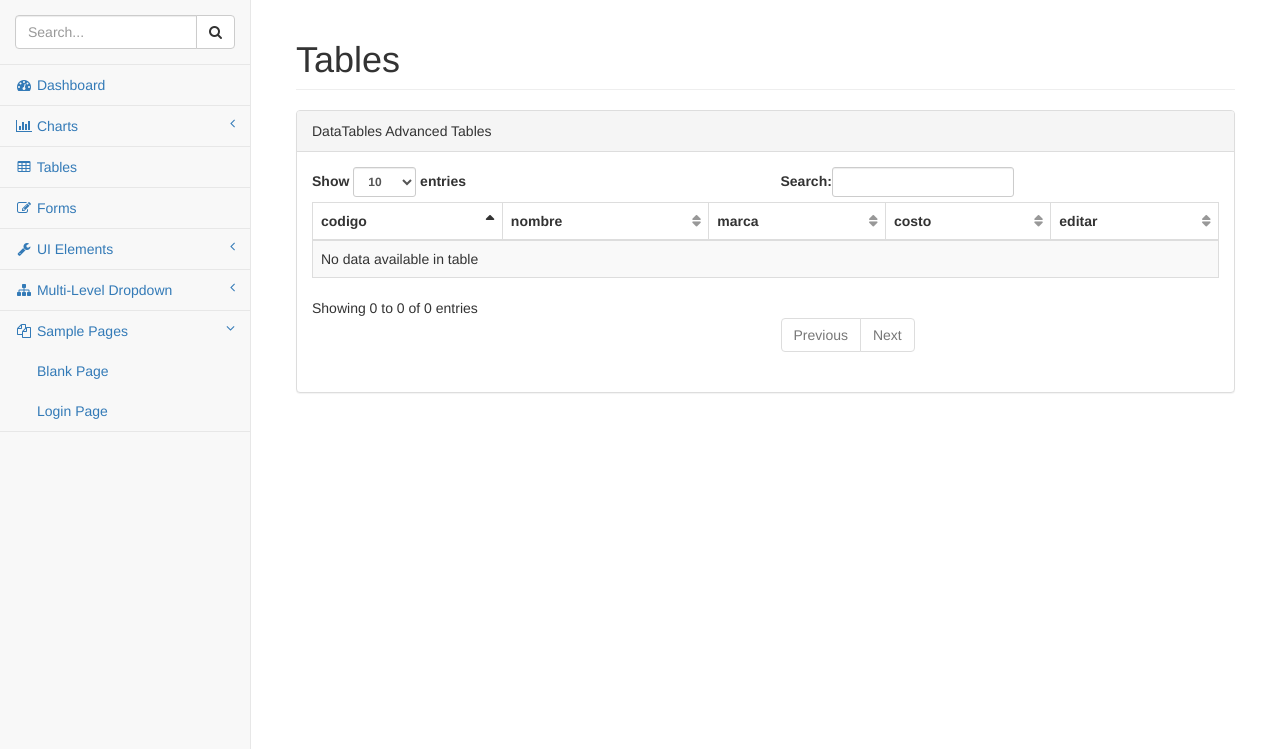
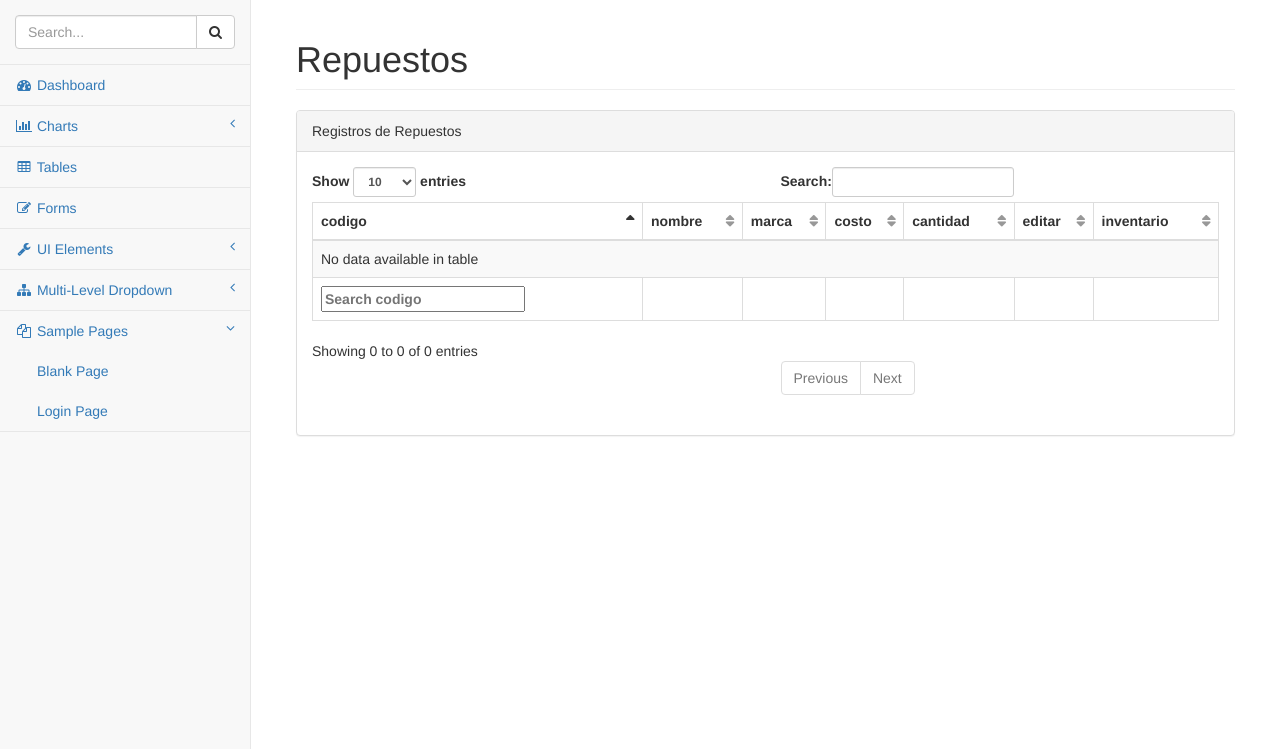
Before and after one commit to alvaromartinez986/SICON, a Django app: page /repuestos/ in a window 1280 px wide. Shown: the part 51-800 px from the top of the page. Run offline with Django 3.2, Linux system fonts and the light colour scheme; data that the repository does not hold is empty; some libraries are stand-ins or nearby versions.

Commit message:
formulario ppara añadir registros al inventarioy filering por codigo

```diff
--- a/SICON/SICON/urls.py
+++ b/SICON/SICON/urls.py
@@ -12,5 +12,6 @@ urlpatterns = patterns('',
     url(r'^repuestos-editar/(\d+)$',editar_repuesto),
     url(r'^repuestos/crear',crear_repuesto),
     url(r'^repuestos/',listar_repuestos),
+    url(r'^repuestos-inventario/(\d+)$',inventario),
 
 )
--- a/SICON/administrador/models.py
+++ b/SICON/administrador/models.py
@@ -2,7 +2,7 @@ from django.db import models
 
 # Create your models here.
 class Repuesto (models.Model):
-	codigo = models.CharField(max_length = 40, unique=True)
+	codigo = models.CharField(max_length = 40, unique=True, primary_key=True)
 	nombre = models.CharField(max_length = 40, unique=True)
 	marca  = models.CharField(max_length = 40)
 	costo  = models.IntegerField(blank=True, null=True)
--- a/SICON/administrador/views.py
+++ b/SICON/administrador/views.py
@@ -33,3 +33,14 @@ def editar_repuesto(request, id):
 		else:
 			return HttpResponseRedirect("/repuestos")
 	return render(request, 'lista_repuestos.html', {'repuestos': repuestos, 'edicion': True, 'form_edicion': form_edicion})
+
+def inventario (request,id):
+	print ("inventario")
+	repuestos= Repuesto.objects.all()
+	repuesto = Repuesto.objects.get(pk = id)
+	if request.method == 'POST':
+		cantidad = request.POST['cantidad_inv']
+		repuesto.cantidad+= int (cantidad)
+		repuesto.save()
+		return HttpResponseRedirect('/repuestos/')
+	return render(request, 'lista_repuestos.html', {'repuestos': repuestos, 'inventario': True, 'rep': repuesto})
--- a/SICON/templates/lista_repuestos.html
+++ b/SICON/templates/lista_repuestos.html
@@ -6,6 +6,7 @@ herencia de blank.html que es la plantilla de la pagina
 {% block css %}
   <link href="//maxcdn.bootstrapcdn.com/bootstrap/3.2.0/css/bootstrap.min.css" rel="stylesheet"> </link>
         <link href="//oss.maxcdn.com/jquery.bootstrapvalidator/0.5.2/css/bootstrapValidator.min.css" rel="stylesheet"> </link>
+
 {%endblock%}
 
 <!--
@@ -14,27 +15,42 @@ en esta seccion se va a poner el contenido de la pagina
 {%block content%}
 
 
- <h1 class="page-header">Tables</h1>
+ <h1 class="page-header">Repuestos</h1>
 <!-- /.row -->
             <div class="row">
                 <div class="col-lg-12">
                     <div class="panel panel-default">
                         <div class="panel-heading">
-                            DataTables Advanced Tables
+                            Registros de Repuestos
                         </div>
                         <!-- /.panel-heading -->
                         <div class="panel-body">
                             <div class="dataTable_wrapper">
-                                <table class="table table-striped table-bordered table-hover" id="dataTables-example">
+                                <table class="table table-striped table-bordered table-hover" id="repuestos">
                                     <thead>
                                         <tr>
                                             <th>codigo</th>
                                             <th>nombre</th>
                                             <th>marca</th>
                                             <th>costo</th>
+                                            <th>cantidad</th>
                                             <th>editar</th>
+                                            <th>inventario</th>
+
                                         </tr>
                                     </thead>
+                                    <tfoot>
+                                    <tr>
+                                            <th>codigo</th>
+                                            <th></th>
+                                            <th></th>
+                                            <th></th>
+                                            <th></th>
+                                            <th></th>
+                                            <th></th>
+
+                                        </tr>
+                                    </tfoot>
                                     <tbody>
                                         {%for rep in repuestos %}
                                         <tr>
@@ -42,7 +58,9 @@ en esta seccion se va a poner el contenido de la pagina
 											<td>{{rep.nombre}}</td>
 											<td>{{rep.marca}}</td>
 											<td>{{rep.costo}}</td>
-											<td><a href="/repuestos-editar/{{rep.id}}"><button class="btn btn-xs btn-info dim"><i class="fa fa-check-square-o"></i> Editar</button></a></td>
+											<td>{{rep.cantidad}}</td>
+											<td><a href="/repuestos-editar/{{rep.codigo}}"><button class="btn btn-xs btn-info dim"><i class="fa fa-check-square-o"></i> Editar</button></a></td>
+											<td><a href="/repuestos-inventario/{{rep.codigo}}"><button class="btn btn-xs btn-info dim"><i class="fa fa-check-square-o"></i> Editar</button></a></td>
                                         </tr>
                                         {%endfor%}
 
@@ -143,6 +161,56 @@ en esta seccion se va a poner el contenido de la pagina
 {%endif%}
 
 
+{% if inventario %}
+
+    <button type="button" id="botonModalInv" data-toggle="modal" data-target="#inventarioRepuesto"
+            style="display:none;"></button>
+    <div class="modal inmodal" id="inventarioRepuesto" tabindex="-1" role="dialog" aria-hidden="true">
+        <div class="modal-dialog">
+            <div class="modal-content animated fadeIn">
+                <div class="modal-header">
+                    <button type="button" class="close" data-dismiss="modal"><span
+                            aria-hidden="true">&times;</span><span class="sr-only">Close</span>
+                    </button>
+                    <i class="fa fa-users modal-icon"></i>
+                    <h4 class="modal-title">Inventario</h4>
+                    <small class="font-bold">
+                        por este formulario podra agregar cantidad al repuesto {{rep.nombre}}
+                    </small>
+                </div>
+                <div  class="modal-body">
+                    <form id= "form_inventario" action="" method="post" class="form-horizontal">
+                        {% csrf_token %}
+                        <!-- codigo -->
+                        <div class="form-group">
+                            <label class="col-lg-4 control-label">Cantidad actual</label>
+                            <input class="col-lg-6" id="disabledInput" class="form-control" type="text" disabled="" value={{rep.cantidad}} >
+
+                            </input>
+                            </div>
+                        <!-- nombre -->
+                        <div class="form-group">
+                            <label class="col-lg-4 control-label">Cantidad A Registrar</label>
+                            <input name="cantidad_inv"class="col-lg-6" type="number" min="1" ng-model="name">
+                            </input>
+                        </div>
+                        <div class="modal-footer">
+                            <button type="button" class="btn btn-white"
+                                    href="/repuestos" data-dismiss="modal">Cancelar
+                            </button>
+                            <button type="submit" class="btn btn-primary">Guardar cambios
+                            </button>
+                        </div>
+
+
+
+                    </form>
+                </div>
+            </div>
+        </div>
+    </div>
+{%endif%}
+
 
 <!--
           acontinuacion se pone el codigo para la edicion
@@ -167,13 +235,36 @@ para traer el bloque de codigo que esta en la pagina blank.html
     <script type="text/javascript" src="../static/validator.js"></script>
 
     <!-- Page-Level Demo Scripts - Tables - Use for reference -->
-    <script>
-    $(document).ready(function() {
-        $('#dataTables-example').DataTable({
-                responsive: true
-        });
-    });
+
+     <script>
+      $(document).ready(function() {
+    // Setup - add a text input to each footer cell
+          var i=0;
+    $('#repuestos tfoot th').each( function () {
+        i++;
+        if (i <=1){
+        var title = $(this).text();
+        $(this).html( '<input type="text" placeholder="Search '+title+'" />' );}
+    } );
+
+    // DataTable
+    var table = $('#repuestos').DataTable();
+
+    // Apply the search
+    table.columns().every( function () {
+        var that = this;
+
+        $( 'input', this.footer() ).on( 'keyup change', function () {
+            if ( that.search() !== this.value ) {
+                that
+                    .search( this.value )
+                    .draw();
+            }
+        } );
+    } );
+} );
     </script>
+
 
      {%if edicion %}
         <script>
@@ -183,4 +274,13 @@ para traer el bloque de codigo que esta en la pagina blank.html
         </script>
     {%endif%}
 
+    {%if inventario %}
+        <script>
+        $(document).ready(function(){
+        $('#botonModalInv').click();
+        });
+        </script>
+    {%endif%}
+
+
 {%endblock%}
```
Also changed, not shown: SICON/administrador/migrations/0003_auto_20151124_2149.py (added), 10 other files.
